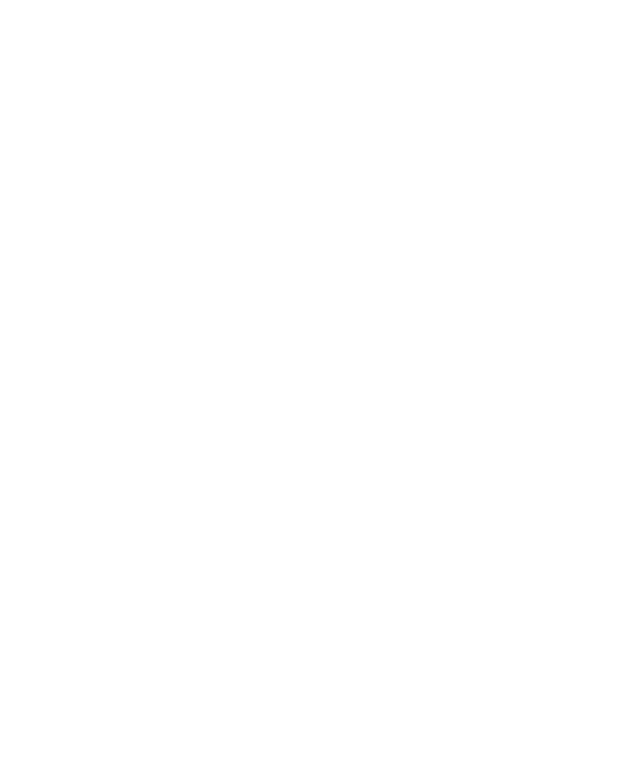
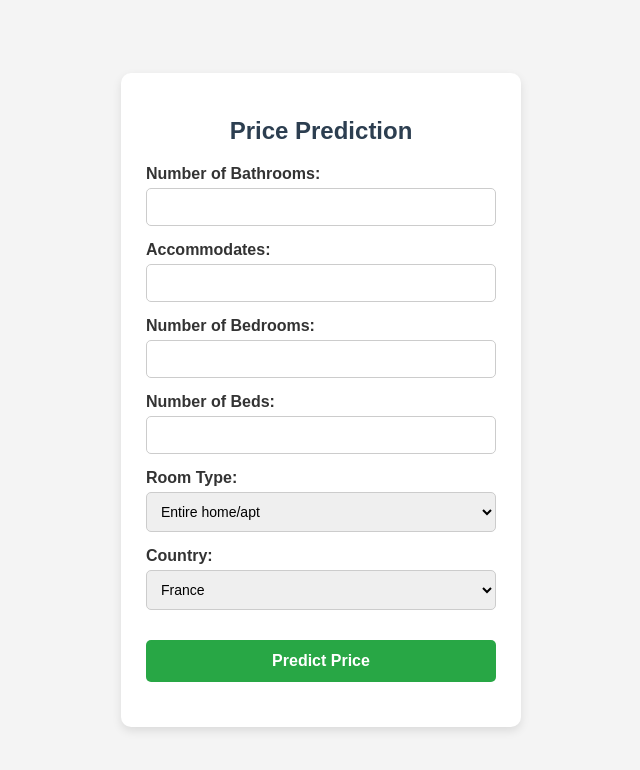
Before and after one commit to GuatierKlein/projet-plateforme, a plain HTML site: page frontend/index.html in a window 1280 px wide. Shown: the whole page, without its empty margins (319-959 px from the left). Drawn offline with Linux system fonts and the light colour scheme.

Commit message:
added page and fixed categorical input

```diff
--- a/frontend/index.html
+++ b/frontend/index.html
@@ -3,13 +3,61 @@
 <head>
     <meta charset="UTF-8">
     <meta name="viewport" content="width=device-width, initial-scale=1.0">
-    <title>Document</title>
-    <link rel="stylesheet" href="index.css">
+    <title>Price Prediction</title>
+    <link rel="stylesheet" href="styles.css">
+    <script src="script.js" defer></script>
 </head>
 <body>
-    <script src="main.js"></script>
-    <div id="form">
+    <div class="container">
+        <h2 class="title">Price Prediction</h2>
 
+        <div class="form-group">
+            <label for="bathrooms">Number of Bathrooms:</label>
+            <input type="number" id="bathrooms" step="0.1" required>
+        </div>
+
+        <div class="form-group">
+            <label for="accomodate">Accommodates:</label>
+            <input type="number" id="accomodate" required>
+        </div>
+
+        <div class="form-group">
+            <label for="bedrooms">Number of Bedrooms:</label>
+            <input type="number" id="bedrooms" required>
+        </div>
+
+        <div class="form-group">
+            <label for="beds">Number of Beds:</label>
+            <input type="number" id="beds" required>
+        </div>
+
+        <div class="form-group">
+            <label for="room_type">Room Type:</label>
+            <select id="room_type">
+                <option value="Entire home/apt">Entire home/apt</option>
+                <option value="Shared room">Shared room</option>
+                <option value="Hotel room">Hotel room</option>
+            </select>
+        </div>
+
+        <div class="form-group">
+            <label for="country">Country:</label>
+            <select id="country">
+                <option value="France">France</option>
+                <option value="USA">USA</option>
+                <option value="UK">UK</option>
+                <option value="Australia">Australia</option>
+                <option value="Argentina">Argentina</option>
+                <option value="Thailand">Thailand</option>
+                <option value="Brazil">Brazil</option>
+                <option value="Japan">Japan</option>
+                <option value="Spain">Spain</option>
+            </select>
+        </div>
+
+        <button class="btn" onclick="sendPredictionRequest()">Predict Price</button>
+
+        <h3 id="result" class="result"></h3>
     </div>
 </body>
 </html>
--- /dev/null
+++ b/frontend/script.js
@@ -0,0 +1,38 @@
+async function sendPredictionRequest() {
+    // Get input values
+    let bathrooms = parseFloat(document.getElementById("bathrooms").value);
+    let accomodate = parseInt(document.getElementById("accomodate").value);
+    let bedrooms = parseInt(document.getElementById("bedrooms").value);
+    let beds = parseInt(document.getElementById("beds").value);
+
+    let room_type = document.getElementById("room_type").value;
+    let country = document.getElementById("country").value;
+
+    let data = {
+        "bathrooms": bathrooms,
+        "accomodate": accomodate,
+        "bedrooms": bedrooms,
+        "beds": beds,
+        "room_type": room_type,
+        "country": country
+    };
+
+    try {
+        let response = await fetch("http://127.0.0.1:8000/predict", {
+            method: "POST",
+            headers: {
+                "Content-Type": "application/json"
+            },
+            body: JSON.stringify(data)
+        });
+
+        if (!response.ok) {
+            throw new Error(`HTTP Error: ${response.status}`);
+        }
+
+        let result = await response.json();
+        document.getElementById("result").innerHTML = "💰 Predicted Price: " + result.predicted_price + " €";
+    } catch (error) {
+        document.getElementById("result").innerHTML = "❌ Error: " + error.message;
+    }
+}
--- /dev/null
+++ b/frontend/styles.css
@@ -0,0 +1,77 @@
+/* General styles */
+body {
+    font-family: 'Arial', sans-serif;
+    background-color: #f4f4f4;
+    color: #333;
+    display: flex;
+    justify-content: center;
+    align-items: center;
+    height: 100vh;
+    margin: 0;
+}
+
+/* Centered container */
+.container {
+    background: white;
+    padding: 25px;
+    border-radius: 10px;
+    box-shadow: 0px 4px 10px rgba(0, 0, 0, 0.1);
+    width: 350px;
+    text-align: center;
+}
+
+/* Title */
+.title {
+    margin-bottom: 20px;
+    color: #2c3e50;
+}
+
+/* Form group */
+.form-group {
+    text-align: left;
+    margin-bottom: 15px;
+}
+
+/* Form labels */
+label {
+    display: block;
+    font-weight: bold;
+    margin-bottom: 5px;
+}
+
+/* Input fields & select */
+input, select {
+    width: 100%;
+    padding: 10px;
+    border: 1px solid #ccc;
+    border-radius: 5px;
+    font-size: 14px;
+    box-sizing: border-box;
+}
+
+/* Submit button */
+.btn {
+    background: #28a745;
+    color: white;
+    border: none;
+    padding: 12px;
+    width: 100%;
+    margin-top: 15px;
+    cursor: pointer;
+    border-radius: 5px;
+    font-size: 16px;
+    font-weight: bold;
+    transition: background 0.3s ease;
+}
+
+.btn:hover {
+    background: #218838;
+}
+
+/* Result message */
+.result {
+    margin-top: 20px;
+    font-size: 18px;
+    font-weight: bold;
+    color: #2c3e50;
+}
```
Also changed, not shown: frontend/index.css (deleted), frontend/main.js (deleted), 1 other file.
